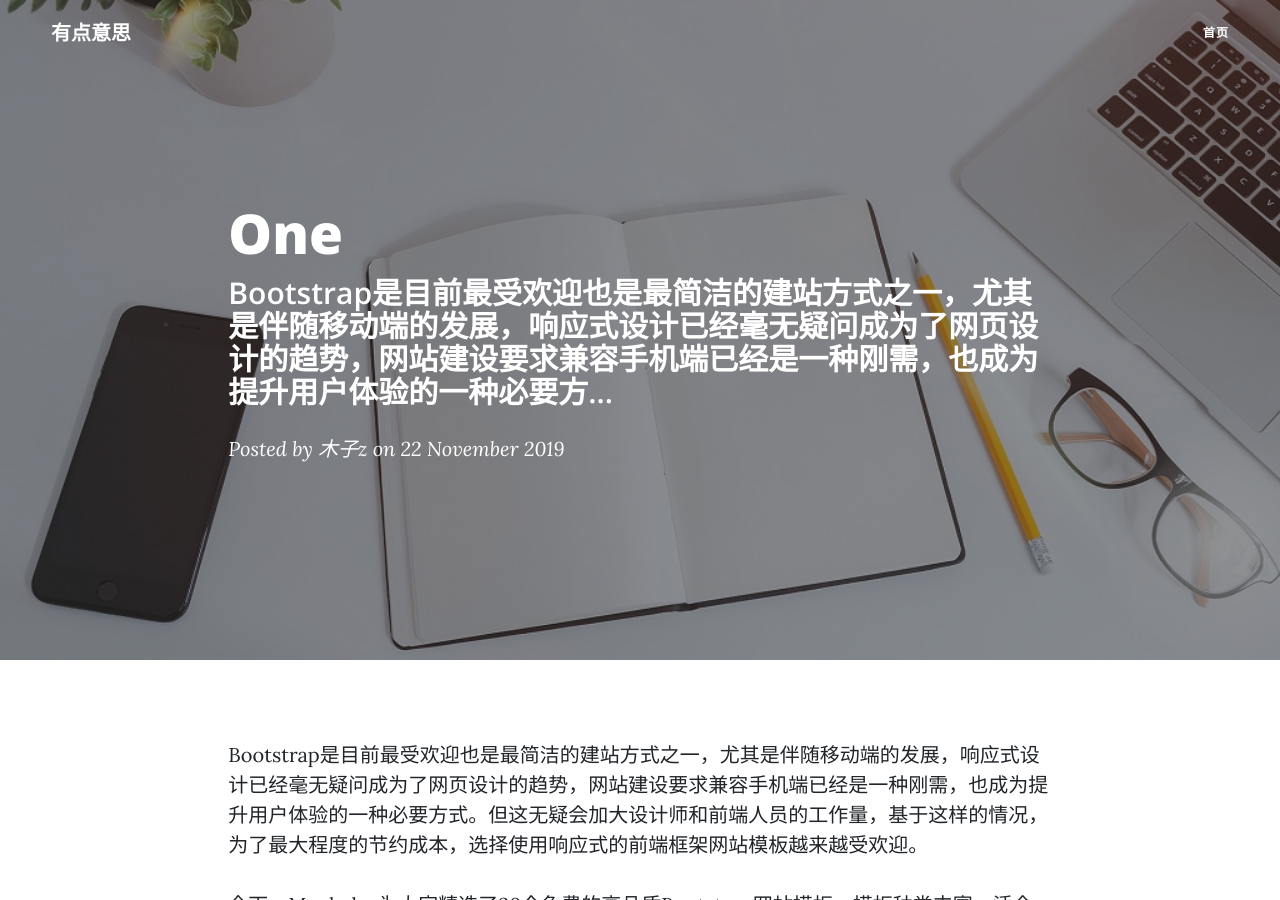
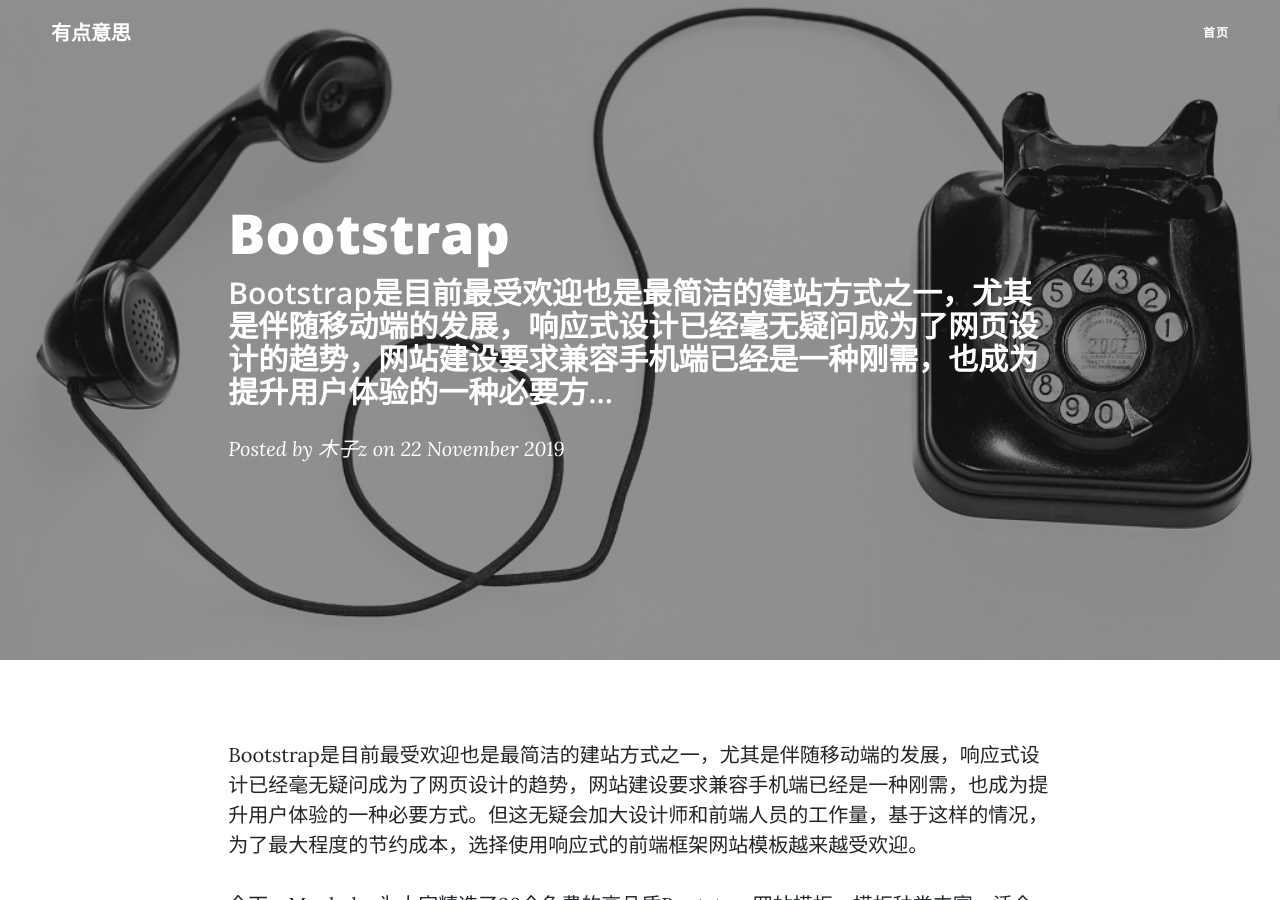
Before and after one commit to lizelong/ceshi, a Jekyll site: the page built from _posts/2019-11-22-one.md, in a window 1280 px wide and 900 px high. Built offline with Jekyll 4.4.1, drawn with Linux system fonts in a browser that asks for light colours.

Commit message:
处理baseurl的问题

```diff
--- a/_config.yml
+++ b/_config.yml
@@ -1 +1,2 @@
+baseurl: /ceshi
 author: 木子z
--- a/_layouts/base.html
+++ b/_layouts/base.html
@@ -11,15 +11,15 @@
   <title>网页标题</title>
 
   <!-- Bootstrap core CSS -->
-  <link href="/vendor/bootstrap/css/bootstrap.min.css" rel="stylesheet">
+  <link href="{{site.baseurl}}/vendor/bootstrap/css/bootstrap.min.css" rel="stylesheet">
 
   <!-- Custom fonts for this template -->
-  <link href="/vendor/fontawesome-free/css/all.min.css" rel="stylesheet" type="text/css">
+  <link href="{{site.baseurl}}/vendor/fontawesome-free/css/all.min.css" rel="stylesheet" type="text/css">
   <link href='https://fonts.googleapis.com/css?family=Lora:400,700,400italic,700italic' rel='stylesheet' type='text/css'>
   <link href='https://fonts.googleapis.com/css?family=Open+Sans:300italic,400italic,600italic,700italic,800italic,400,300,600,700,800' rel='stylesheet' type='text/css'>
 
   <!-- Custom styles for this template -->
-  <link href="/css/clean-blog.min.css" rel="stylesheet">
+  <link href="{{site.baseurl}}/css/clean-blog.min.css" rel="stylesheet">
 
 </head>
 
@@ -28,14 +28,14 @@
   <!-- Navigation -->
   <nav class="navbar navbar-expand-lg navbar-light fixed-top" id="mainNav">
     <div class="container-fluid">
-      <a class="navbar-brand" href="/">有点意思</a>
+      <a class="navbar-brand" href="{{site.baseurl}}/">有点意思</a>
       <button class="navbar-toggler navbar-toggler-right" type="button" data-toggle="collapse" data-target="#navbarResponsive" aria-controls="navbarResponsive" aria-expanded="false" aria-label="Toggle navigation">
         <i class="fas fa-bars"></i>
       </button>
       <div class="collapse navbar-collapse" id="navbarResponsive">
         <ul class="navbar-nav ml-auto">
           <li class="nav-item">
-            <a class="nav-link" href="/">首页</a>
+            <a class="nav-link" href="{{site.baseurl}}/">首页</a>
           </li>
           <!-- <li class="nav-item">
             <a class="nav-link" href="about.html">About</a>
@@ -91,11 +91,11 @@
   </footer>
 
   <!-- Bootstrap core JavaScript -->
-  <script src="/vendor/jquery/jquery.min.js"></script>
-  <script src="/vendor/bootstrap/js/bootstrap.bundle.min.js"></script>
+  <script src="{{site.baseurl}}/vendor/jquery/jquery.min.js"></script>
+  <script src="{{site.baseurl}}/vendor/bootstrap/js/bootstrap.bundle.min.js"></script>
 
   <!-- Custom scripts for this template -->
-  <script src="/js/clean-blog.min.js"></script>
+  <script src="{{site.baseurl}}/js/clean-blog.min.js"></script>
 
 </body>
 
--- a/_layouts/wenzhang.html
+++ b/_layouts/wenzhang.html
@@ -2,7 +2,7 @@
 layout: base
 ---
 <!-- Page Header -->
-<header class="masthead" style="background-image: url('/img/home-bg.jpg')">
+<header class="masthead" style="background-image: url('{{site.baseurl}}/img/{{page.pic|default: 'home-bg.jpg'}}')">
   <div class="overlay"></div>
   <div class="container-fluid">
     <div class="row">
@@ -27,6 +27,18 @@
         {{content}}
       </div>
     </div>
+    <div class="row">
+      <div class="col-lg-8 col-md-10 mx-auto">
+        <div class="clearfix">
+          {% if page.previous %}
+            <a class="btn btn-primary float-left" href="{{site.baseurl}}/{{page.previous.url}}">上一篇： {{page.previous.title}}</a>
+          {% endif %}
+          {% if page.next %}
+            <a class="btn btn-primary float-right" href="{{site.baseurl}}/{{page.next.url}}">下一篇： {{page.next.title}}</a>
+          {% endif %}
+        </div>
+      </div>
+    </div>
   </div>
 </article>
 
--- a/_posts/2019-11-22-one.md
+++ b/_posts/2019-11-22-one.md
@@ -1,5 +1,7 @@
 ---
 layout: wenzhang
+pic: contact-bg2.jpg
+title: Bootstrap
 ---
 
 Bootstrap是目前最受欢迎也是最简洁的建站方式之一，尤其是伴随移动端的发展，响应式设计已经毫无疑问成为了网页设计的趋势，网站建设要求兼容手机端已经是一种刚需，也成为提升用户体验的一种必要方式。但这无疑会加大设计师和前端人员的工作量，基于这样的情况，为了最大程度的节约成本，选择使用响应式的前端框架网站模板越来越受欢迎。
--- a/index.html
+++ b/index.html
@@ -25,7 +25,7 @@
       <!-- 文章列表开始 -->
       {% for post in site.posts %}
         <div class="post-preview">
-          <a href="{{post.url}}">
+          <a href="{{site.baseurl}}{{post.url}}">
             <h2 class="post-title">{{post.title}}</h2>
             <h3 class="post-subtitle">{{post.excerpt|strip_html|truncate:100}}</h3>
           </a>
```
